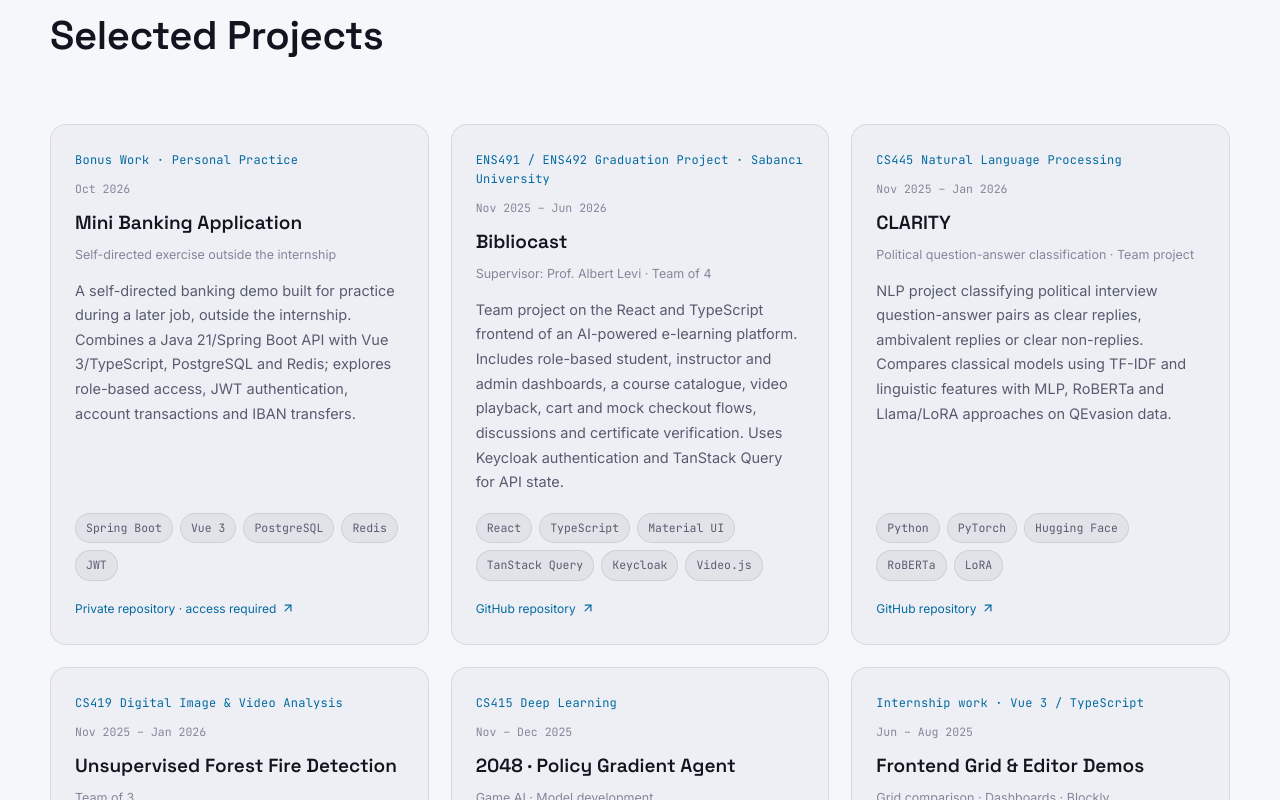
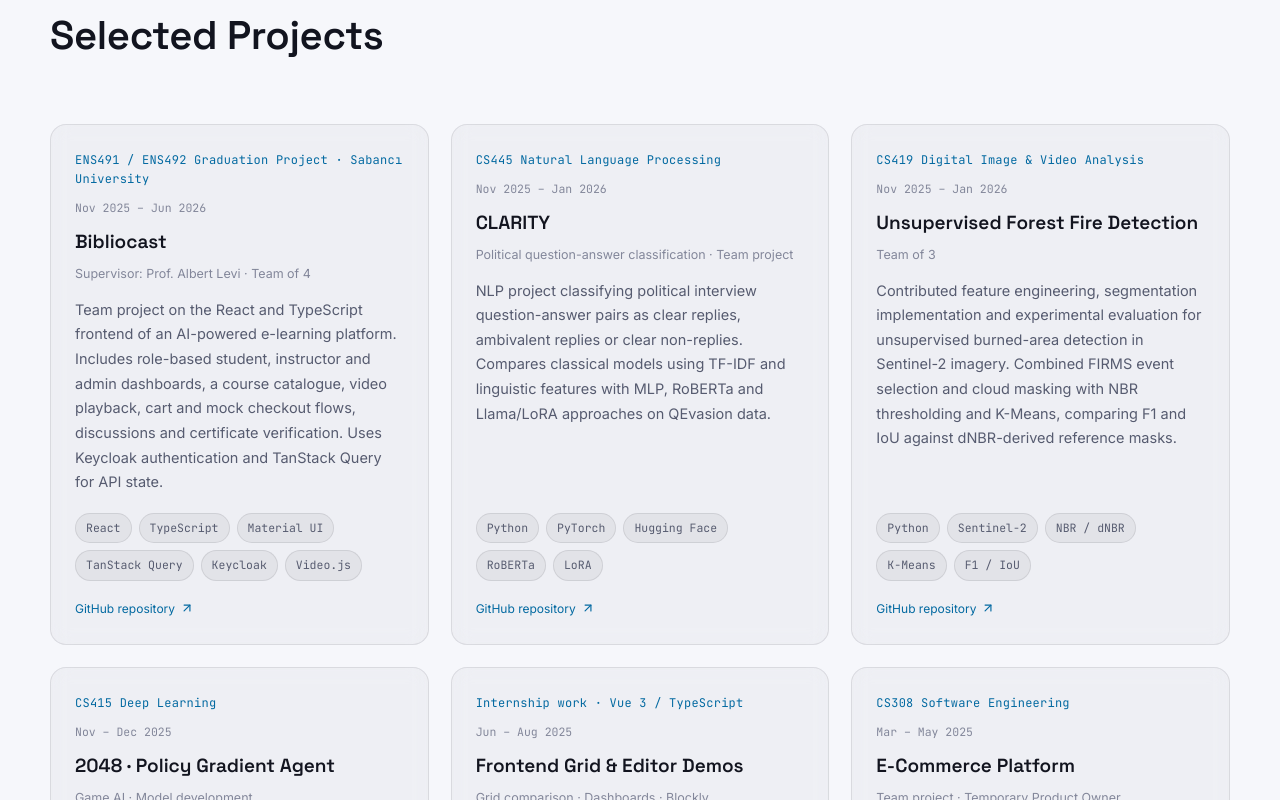
Before and after one commit to doruk-yesil/my-portfolio, a React (Vite) app: page / in a window 1280 px wide. Shown: the part 3940-4740 px from the top of the page. Built offline with nearby package versions, Linux system fonts and the light colour scheme.

Commit message:
Replace standalone banking card with bonus repository link under demos

```diff
--- a/src/data/content.js
+++ b/src/data/content.js
@@ -211,29 +211,6 @@ export const content = {
       "heading": "Selected Projects",
       "items": [
         {
-          "id": "mini-bank",
-          "title": "Mini Banking Application",
-          "subtitle": "Bonus Work · Personal Practice",
-          "meta": "Self-directed exercise outside the internship",
-          "description": "A self-directed banking demo built for practice during a later job, outside the internship. Combines a Java 21/Spring Boot API with Vue 3/TypeScript, PostgreSQL and Redis; explores role-based access, JWT authentication, account transactions and IBAN transfers.",
-          "tags": [
-            "Spring Boot",
-            "Vue 3",
-            "PostgreSQL",
-            "Redis",
-            "JWT"
-          ],
-          "links": [
-            {
-              "href": "https://github.com/doruk-yesil/StajProj",
-              "private": true
-            }
-          ],
-          "startDate": "2026-10",
-          "endDate": "2026-10-07",
-          "period": "Oct 2026"
-        },
-        {
           "id": "bibliocast",
           "title": "Bibliocast",
           "subtitle": "ENS491 / ENS492 Graduation Project · Sabancı University",
@@ -348,6 +325,11 @@ export const content = {
             {
               "href": "https://github.com/doruk-yesil/blockly-demo",
               "label": "Blockly Demo"
+            },
+            {
+              "href": "https://github.com/doruk-yesil/StajProj",
+              "label": "Bonus Project at Work",
+              "private": true
             }
           ],
           "startDate": "2025-06",
@@ -671,29 +653,6 @@ export const content = {
       "heading": "Seçilmiş Projeler",
       "items": [
         {
-          "id": "mini-bank",
-          "title": "Mini Bankacılık Uygulaması",
-          "subtitle": "Bonus Work · Kişisel Çalışma",
-          "meta": "Staj kapsamı dışında, kişisel pratik",
-          "description": "Stajdan sonraki iş döneminde, kendi isteğimle pratik yapmak için geliştirdiğim bankacılık demosu. Java 21/Spring Boot API’sini Vue 3/TypeScript, PostgreSQL ve Redis ile birleştirir; rol bazlı erişim, JWT kimlik doğrulama, hesap hareketleri ve IBAN transferlerini ele alır.",
-          "tags": [
-            "Spring Boot",
-            "Vue 3",
-            "PostgreSQL",
-            "Redis",
-            "JWT"
-          ],
-          "links": [
-            {
-              "href": "https://github.com/doruk-yesil/StajProj",
-              "private": true
-            }
-          ],
-          "startDate": "2026-10",
-          "endDate": "2026-10-07",
-          "period": "Ekim 2026"
-        },
-        {
           "id": "bibliocast",
           "title": "Bibliocast",
           "subtitle": "ENS491 / ENS492 Bitirme Projesi · Sabancı Üniversitesi",
@@ -808,6 +767,11 @@ export const content = {
             {
               "href": "https://github.com/doruk-yesil/blockly-demo",
               "label": "Blockly Demo"
+            },
+            {
+              "href": "https://github.com/doruk-yesil/StajProj",
+              "label": "İş Yerinde Ekstra Proje",
+              "private": true
             }
           ],
           "startDate": "2025-06",
```
Also changed, not shown: 1 other file (tests, documents, lock files or other folders).
